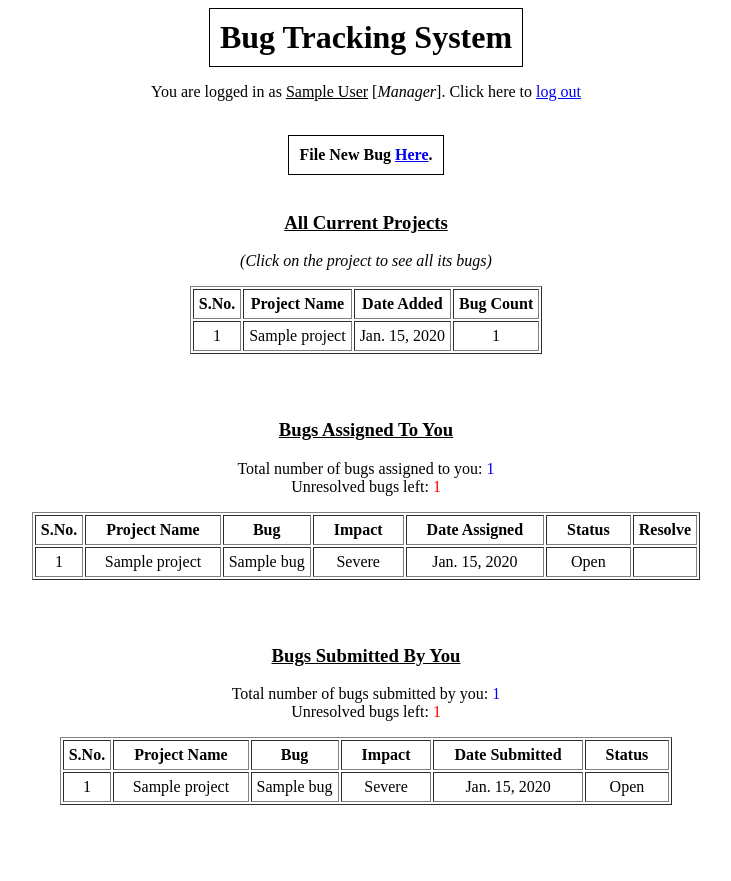
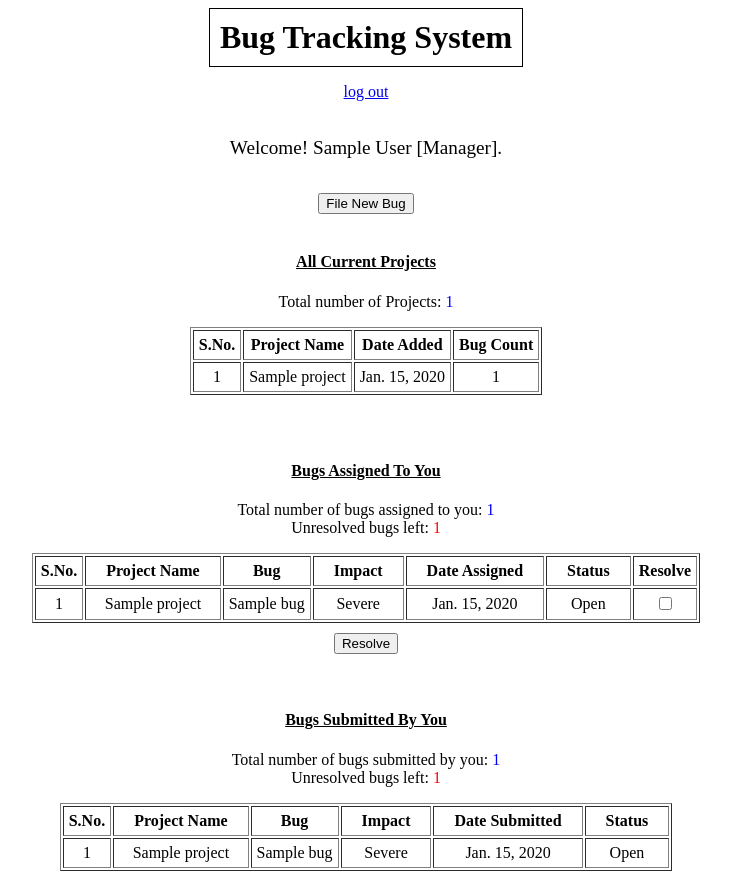
Before and after one commit to paras-gill/Bug-Tracking-System, a Django app: page /developerHome/ in a window 1280 px wide. Shown: the whole page, without its empty margins (274-1005 px from the left). Before the commit the page ends 805 px from the top, so only its background shows below. Run offline with Django 5.2, Linux system fonts and the light colour scheme; a user stored in the database is signed in; tables that the repository leaves empty hold one stand-in row (values such as "Sample post"); parts of the project's set-up code (start-up, migrations or seed data) failed here and were passed over.

Commit message:
resolve checkbox not working at dev homepage

```diff
--- a/BTS/developer/forms.py
+++ b/BTS/developer/forms.py
@@ -25,3 +25,15 @@ class BugForm(forms.ModelForm):
                 raise forms.ValidationError("A bug with this title already exists in the selected project.")
 
             return cleaned_data
+
+class ChangeStatusForm(forms.Form):
+    resolve = forms.BooleanField(widget=forms.CheckboxInput(attrs={'label': False}), required=False)
+
+    def clean(self,):
+        cleaned_data = super().clean()
+
+        # If the checkbox is not in the cleaned_data, set it to False
+        if 'resolve' not in cleaned_data:
+            cleaned_data['resolve'] = False
+
+        return cleaned_data
--- a/BTS/developer/views.py
+++ b/BTS/developer/views.py
@@ -4,23 +4,72 @@ from . import forms
 from manager.models import Project, Bug
 from django.db.models import F
 from django.utils import timezone
+from django.forms import formset_factory
 
 @login_required
 def developer_home(request):
+
     projects=Project.objects.all()  # Query set of all projects
+
     bugs_assigned=Bug.objects.filter(assign_to=request.user.pk)
     bugs_assigned_open=Bug.objects.filter(assign_to=request.user.pk, status='Open')
+
     bugs_submitted=Bug.objects.filter(submitted_by=request.user.pk)
     bugs_submitted_open=Bug.objects.filter(submitted_by=request.user.pk, status='Open')
+
+    ChangeStatusFormSet = formset_factory(forms.ChangeStatusForm, extra=len(bugs_assigned))
+    formset = ChangeStatusFormSet()
+
+    zipped_bugsassigned_formset=zip(bugs_assigned, formset)
     context={
         'projects' : projects,
         'bugs_assigned' : bugs_assigned,
         'bugs_assigned_open' : bugs_assigned_open,
         'bugs_submitted' : bugs_submitted,
         'bugs_submitted_open' : bugs_submitted_open,
+        'zipped_bugsassigned_formset' : zipped_bugsassigned_formset
         }
 
-    return render(request, 'developer/developer_home.html', context)
+    message=''
+
+    if request.method == 'GET':
+        return render(request, 'developer/developer_home.html', context)
+
+    elif request.method=='POST':
+        formset = ChangeStatusFormSet(request.POST)  # Binding the POST data to the formset
+        #print(formset.is_valid())
+
+        if formset.is_valid():
+            closed_count=0  # Count of closed bug status
+            for bug, form in zip(bugs_assigned, formset):
+                if form.clean['resolve']==True:  # i.e. when checkbox checked, then we have to update its status
+                    closed_count+=1
+                    bug.update(status='Closed')
+                    project=Project.objects.get(pk=bug.project)
+                    project.update(bug_count=F('bug_count')-1)
+
+            if closed_count == 1:
+                message = f"{closed_count} bug has been resolved"
+            else:
+                message = f"{closed_count} bugs have been resolved"
+
+        else:
+            print('formset is invalid')
+
+        '''
+        else:
+            # Formset is invalid, handle errors
+            print('formset is invalid')
+            for form in formset:
+                if form.errors:
+                    # Access errors for the current form
+                    print(form.errors)
+        '''
+
+        context['message']=message
+        return render(request, 'developer/developer_home.html', context)
+
+
 
 @login_required
 def file_bug(request):
--- a/BTS/templates/base.html
+++ b/BTS/templates/base.html
@@ -20,7 +20,11 @@
     <body>
         <h1>Bug Tracking System</h1>
         {%  if user.is_authenticated %}
-            <p style="text-align: center;">You are logged in as <u> {{ request.user.first_name }} {{ request.user.last_name }}</u> [<i>{{request.user.role}}</i>]. Click here to <a href="{% url 'logout' %}">log out</a></p>
+            <p>
+                <a href="{% url 'logout' %}">log out</a>
+                <br><br><br>
+                <span style="text-align: center; font-size: larger;">Welcome! {{ request.user.first_name }} {{ request.user.last_name }} [{{request.user.role}}].</span>
+            </p>
         {% endif %}
 
         {% block content %} {% endblock content %}
--- a/BTS/templates/developer/developer_home.html
+++ b/BTS/templates/developer/developer_home.html
@@ -5,19 +5,18 @@
 
 {% block content %}
     <br>
+    <div>
+        <button onclick="window.location.href='{% url "fileBug" %}';">File New Bug</button>
+    </div>
 
-    <b>
-        <p style="display: inline-block; border: 1px solid black; padding: 10px; margin: 0 auto; text-align: center;">
-            File New Bug <a href="{% url 'fileBug' %}">Here</a>.
-        </p>
-    </b>
-
-    <br>
     <br>
 
     <div id="all_projects">
-        <h3 style="text-align: center;"><u>All Current Projects</u></h3>
-        <p style="text-align: center;"><i>(Click on the project to see all its bugs)</i></p>
+        <h4 style="text-align: center;"><u>All Current Projects</u></h4>
+
+        <p style="text-align: center;">
+            Total number of Projects: <span style="color:blue;">{{projects|length }}</span>
+        </p>
 
         <table id="project_table" border="1" style="margin: 10px auto; text-align: center;">
             <thead>
@@ -45,10 +44,14 @@
     <br >
 
     <div id="assigned_bugs">
-        <h3 style="text-align: center;"><u>Bugs Assigned To You</u></h3>
+        <h4 style="text-align: center;"><u>Bugs Assigned To You</u></h4>
         <p style="text-align: center;">
             Total number of bugs assigned to you: <span style="color:blue;">{{bugs_assigned|length }}</span>
             <br> Unresolved bugs left: <span style="color:red;">{{bugs_assigned_open|length }}</span></p>
+
+        <form id="ChangeStatusForm" method="POST">
+            {% csrf_token %}
+            {{formset.management_form}}
 
             <table id="project_table" border="1" style="margin: 10px auto; text-align: center;">
                 <thead>
@@ -63,7 +66,14 @@
                     </tr>
                 </thead>
                 <tbody>
-                    {% for bug in bugs_assigned %}
+
+                        <!--
+                            This is required otherwise our formset.is_valid() will return False. This happens because there are some
+                            hidden fields like ToTAL_FORMS, INITIAL_FORMS etc. which are required fields. But by including this line
+                            we won't need to specify these fields
+                        -->
+
+                        {% for bug, form in zipped_bugsassigned_formset %}
                                 <tr>
                                     <td style="padding: 5px;"> {{forloop.counter}} </td>
                                     <td style="padding: 5px;"> {{bug.project}} </td>
@@ -71,18 +81,46 @@
                                     <td style="padding: 5px;"> {{bug.impact}} </td>
                                     <td style="padding: 5px;"> {{bug.date_assigned|date}} </td>
                                     <td style="padding: 5px;"> {{bug.status}} </td>
-                                <td style="padding: 5px;"> <!--Create checkbox here--> </td>
+                                    {% if bug.status == 'Open' %}  <!--Only show change status checkbox if bug status is 'Open'-->
+                                    <td style="padding: 5px;"> {{form.resolve}} </td>
+                                    {% endif %}
+
                                 </tr>
                         {% endfor %}
                 </tbody>
             </table>
+
+            <div style="text-align: center;">
+                <button style="display: inline-block;" type="submit" onclick="return confirmSubmit()">Resolve</button>
+            </div>
+
+            {% if message %}
+                {{message}}
+            {% endif %}
+        </form>
+
+        <script>
+            function confirmSubmit() {
+                // Display a confirmation dialog
+                var confirmation = confirm("Are you sure you want to mark the selected bugs as resolved? You won't be able to change it later.\n\nIf the selected bugs are still unresolved, You'll have to file these bugs again.");
+
+                // If user clicks OK, submit the form
+                if (confirmation) {
+                    document.getElementById("changeStatusnForm").submit();
+                    return true;
+                } else {
+                    // If user clicks Cancel, do not submit the form
+                    return false;
+                }
+            }
+        </script>
     </div>
 
     <br>
     <br>
 
     <div id="bugs_submitted">
-        <h3 style="text-align: center;"><u>Bugs Submitted By You</u></h3>
+        <h4 style="text-align: center;"><u>Bugs Submitted By You</u></h4>
 
         <p style="text-align: center;">
             Total number of bugs submitted by you: <span style="color:blue;">{{bugs_submitted|length}}</span>
```
Also changed, not shown: BTS/templates/developer/file_bug.html (+9 -8 lines). Lines whose indentation alone changed are shown as unchanged.
